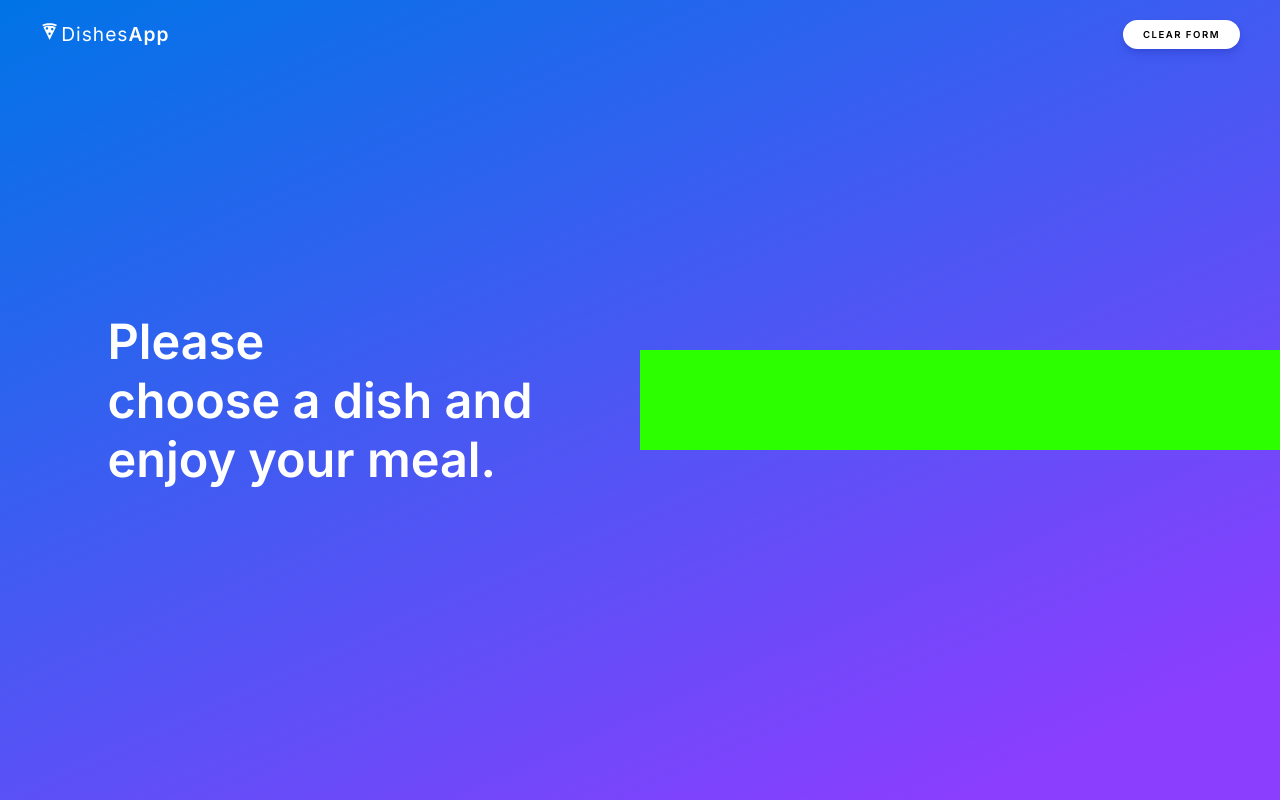
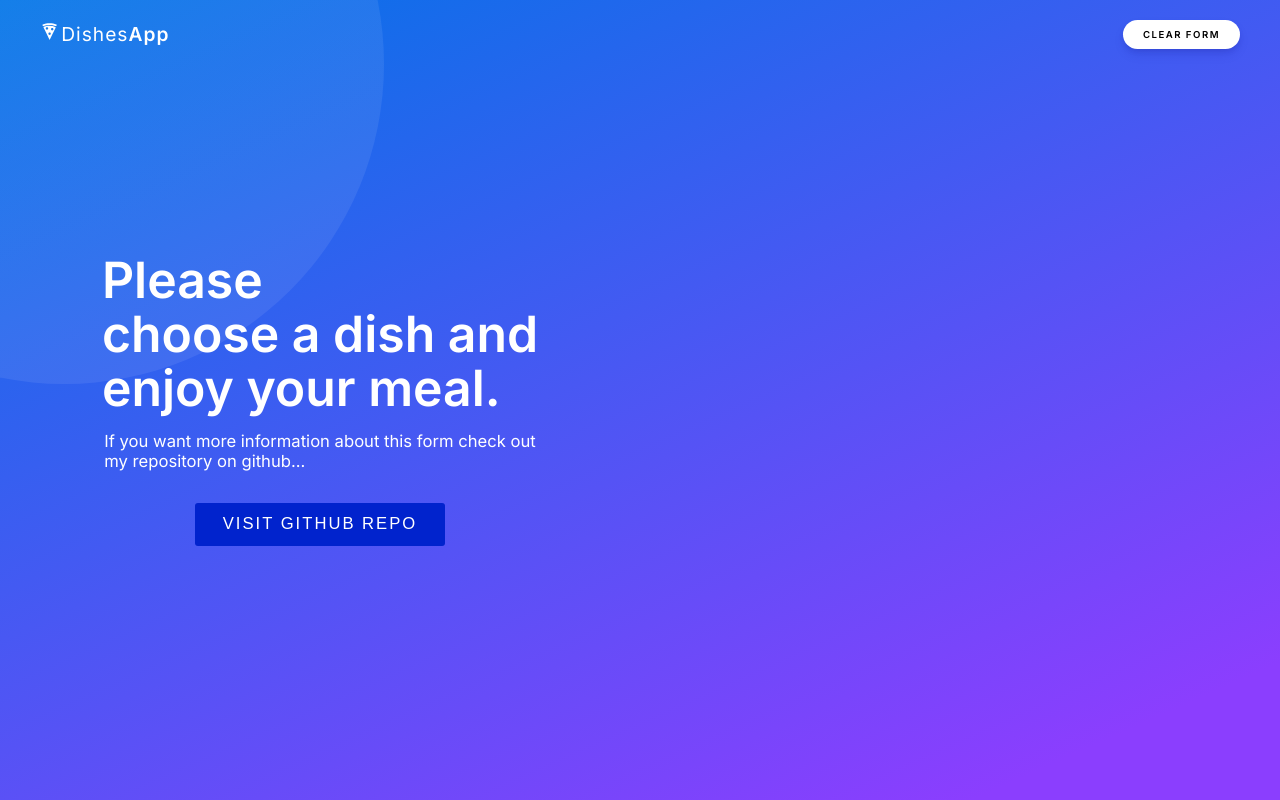
Before and after one commit to kubajot90/Recruitment_task_dishes, a React (Create React App) app: page / in a window 1280 px wide. Built offline with nearby package versions, Linux system fonts and the light colour scheme.

Commit message:
Add Header

```diff
--- a/src/App.css
+++ b/src/App.css
@@ -3,6 +3,7 @@
   justify-content: center;
   align-items: center;
   flex-wrap: wrap;
+  position: relative;
   width: 100vw;
   min-height: 100vh;
   background: rgb(0, 116, 231);
--- a/src/form/Form.module.css
+++ b/src/form/Form.module.css
@@ -1,5 +1,5 @@
 .Form {
-  flex-basis: 50%;
-  background-color: rgb(43, 255, 0);
+  width: 50%;
+  /* background-color: rgb(43, 255, 0); */
   height: 100px;
 }
--- a/src/header/Header.js
+++ b/src/header/Header.js
@@ -3,9 +3,21 @@ import classes from "./Header.module.css";
 function Header() {
   return (
     <div className={classes.Header}>
-      <h1>
+      <h1 className={classes.title}>
         Please<br></br> choose a dish and <br></br>enjoy your meal.
       </h1>
+      <p className={classes.description}>
+        If you want more information about this form check out<br></br> my
+        repository on github...
+      </p>
+      <a
+        href="https://github.com/kubajot90/Recruitment_task_dishes"
+        target="_blank"
+        rel="noopener noreferrer"
+      >
+        <button className={classes.button}>VISIT GITHUB REPO</button>
+      </a>
+      <div className={classes.bg_shape}></div>
     </div>
   );
 }
--- a/src/header/Header.module.css
+++ b/src/header/Header.module.css
@@ -1,9 +1,48 @@
 .Header {
-  flex-basis: 50%;
+  width: 50%;
   display: flex;
+  flex-direction: column;
   align-items: center;
   justify-content: center;
   color: white;
-  font-size: 1.9vw;
-  /* background-color: red; */
+  text-align: left;
 }
+
+.title {
+  font-size: 3.9vw;
+  line-height: 4.2vw;
+  z-index: 9;
+}
+
+.description {
+  margin-top: 15px;
+  font-size: 1.3vw;
+  z-index: 9;
+}
+
+.button {
+  padding: 0.9vw 2.2vw;
+  margin-top: 2.5vw;
+  border: none;
+  color: rgb(255, 255, 255);
+  border-radius: 3px;
+  font-size: 1.3vw;
+  letter-spacing: 2px;
+  background-color: #0123cd;
+  cursor: pointer;
+}
+
+.bg_shape {
+  position: absolute;
+  width: 50vw;
+  height: 50vw;
+  top: -20vw;
+  left: -20vw;
+  border-radius: 50%;
+  background: rgb(0, 116, 231);
+  background: linear-gradient(
+    180deg,
+    rgba(0, 116, 231, 0) 0%,
+    rgba(255, 255, 255, 0.08) 22%
+  );
+}
```
